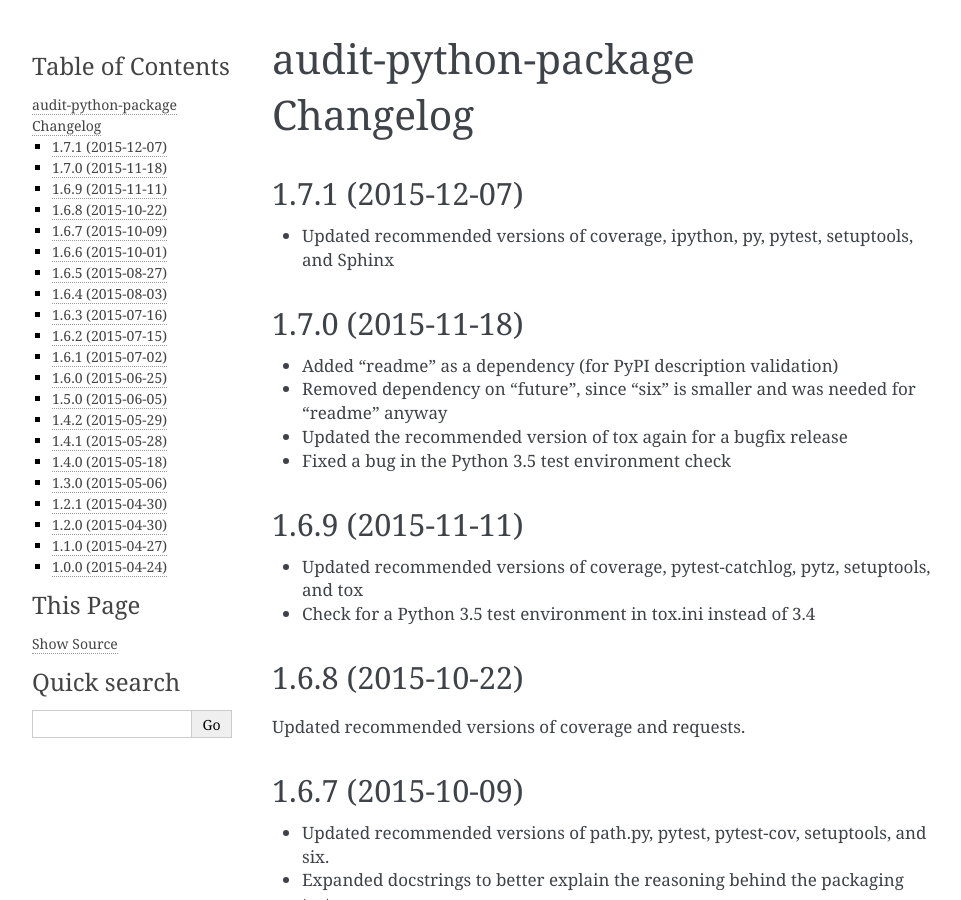
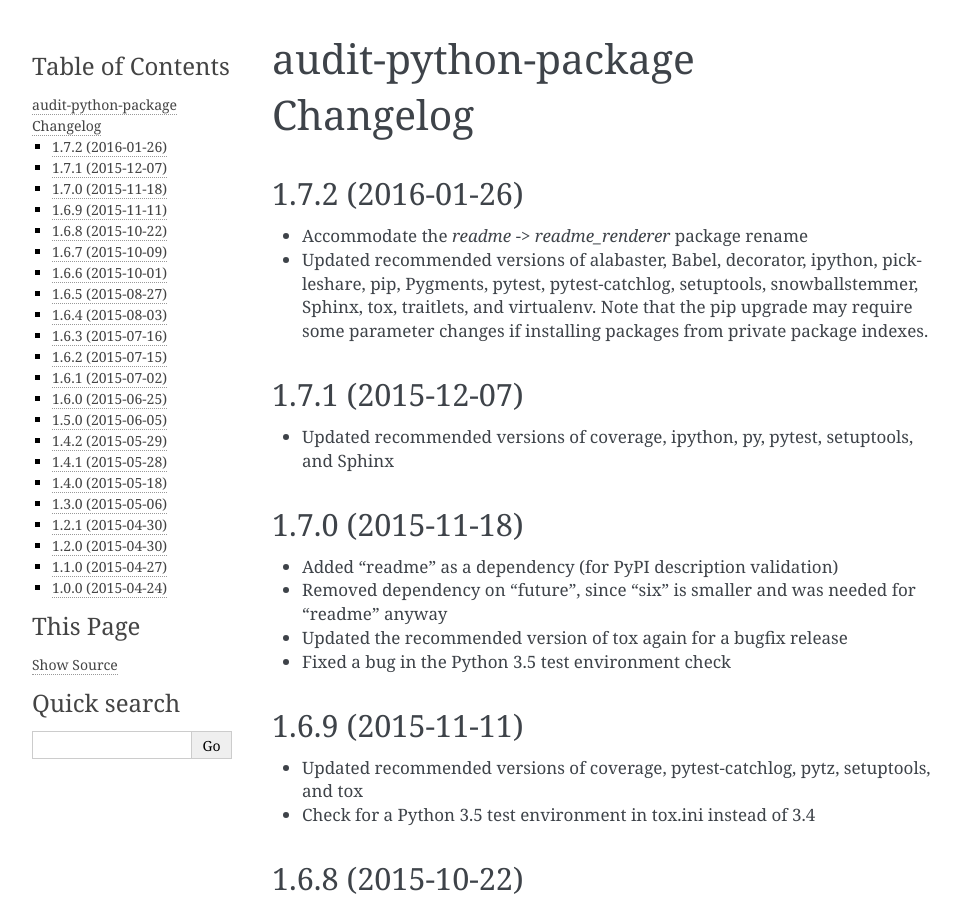
Before and after one commit to oreillymedia/audit-python-package, a Sphinx documentation site: the page built from docs/CHANGELOG.rst, in a window 1280 px wide and 900 px high. Shown: the whole window, without its empty margins (148-1109 px from the left). Built offline with Sphinx 7.4.7, drawn with Linux system fonts in a browser that asks for light colours; pages that are not in the unit, such as notebooks, are missing from menus; the version number is read from the project's files by our own code.

Commit message:
Update to latest dependency versions

```diff
--- a/docs/CHANGELOG.rst
+++ b/docs/CHANGELOG.rst
@@ -1,5 +1,14 @@
 audit-python-package Changelog
 ==============================
+
+1.7.2 (2016-01-26)
+------------------
+* Accommodate the `readme` -> `readme_renderer` package rename
+* Updated recommended versions of alabaster, Babel, decorator, ipython,
+  pickleshare, pip, Pygments, pytest, pytest-catchlog, setuptools,
+  snowballstemmer, Sphinx, tox, traitlets, and virtualenv.  Note that the
+  pip upgrade may require some parameter changes if installing packages from
+  private package indexes.
 
 1.7.1 (2015-12-07)
 ------------------
--- a/setup.py
+++ b/setup.py
@@ -11,7 +11,7 @@
 import os
 from setuptools import find_packages, setup
 
-version = '1.7.1'  # Don't forget to update docs/CHANGELOG.rst if you increment the version
+version = '1.7.2'  # Don't forget to update docs/CHANGELOG.rst if you increment the version
 
 install_requires = [
     'pytest-cov',
```
Also changed, not shown: 7 other files.
